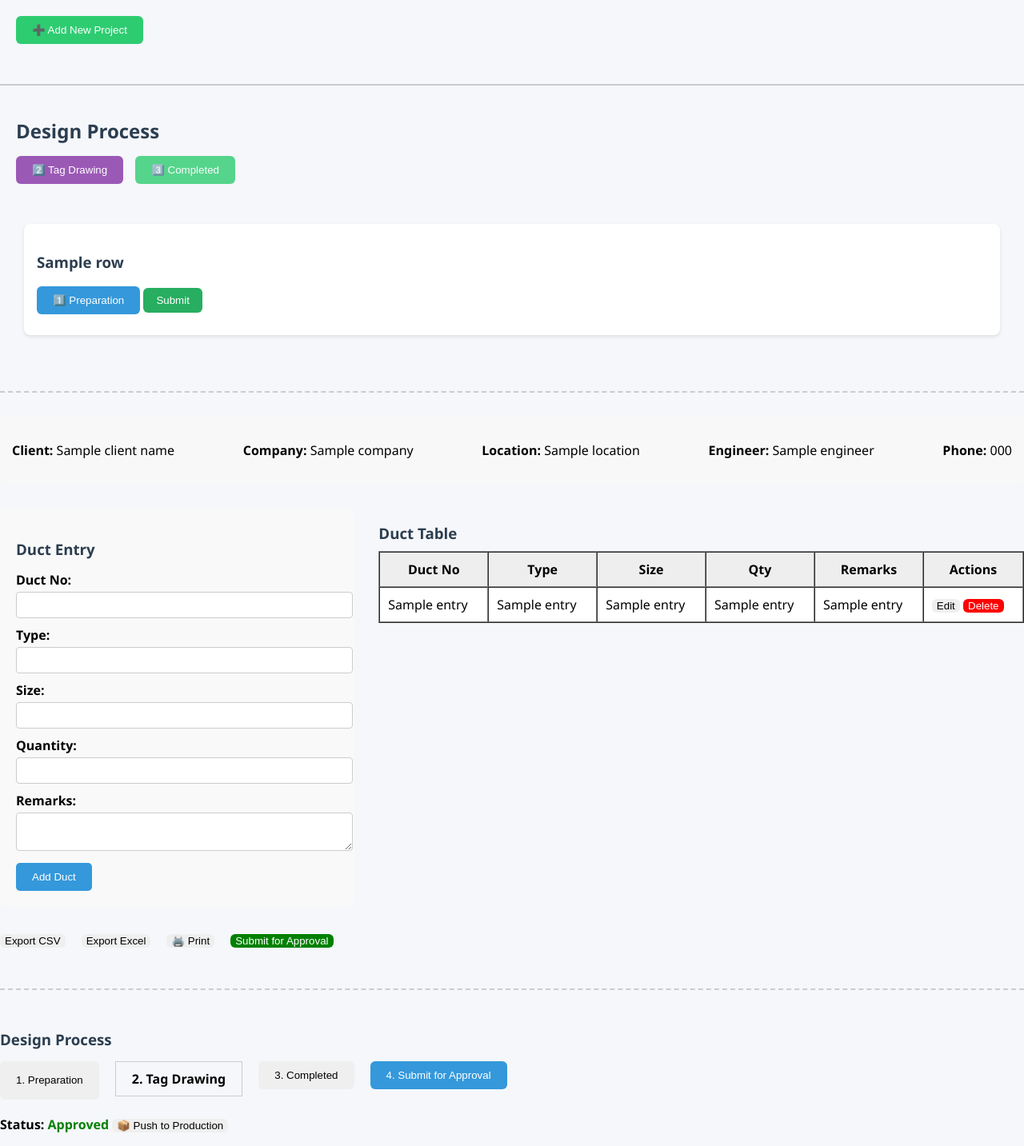
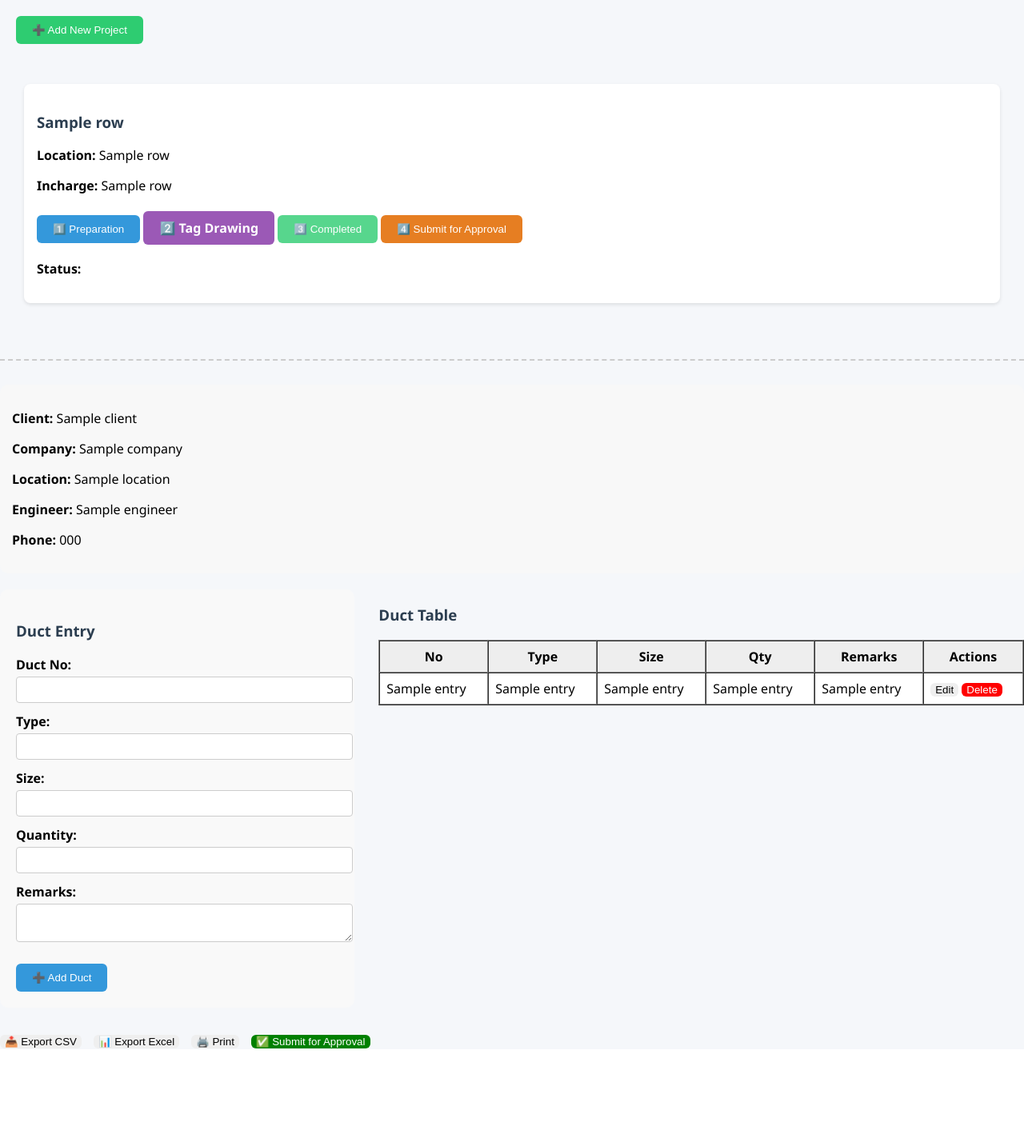
Before and after one commit to Madhan12-tech/erp-management-system, a Flask app: template templates/projects.html in a window 1280 px wide. Shown: the whole page at 80% size. After the commit the page ends 1311 px from the top, so only its background shows below. Run offline with Flask 3, Linux system fonts and the light colour scheme; the template is opened without the code that fills it: most values are stand-ins (such as "Sample title", 1, 10 or a date in 2020).

Commit message:
Update projects.html

```diff
--- a/templates/projects.html
+++ b/templates/projects.html
@@ -37,6 +37,26 @@
       border-radius: 8px;
       box-shadow: 0 2px 4px rgba(0,0,0,0.1);
     }
+    .popup, .overlay {
+      display: none;
+      position: fixed;
+      z-index: 1001;
+    }
+    .popup {
+      top: 10%; left: 50%;
+      transform: translateX(-50%);
+      width: 600px;
+      background: white;
+      padding: 25px;
+      border-radius: 12px;
+      box-shadow: 0 0 15px rgba(0,0,0,0.2);
+    }
+    .overlay {
+      top: 0; left: 0;
+      width: 100%; height: 100%;
+      background: rgba(0, 0, 0, 0.4);
+      z-index: 1000;
+    }
   </style>
 </head>
 <body>
@@ -69,28 +89,20 @@
 
     <label>Quotation RO</label>
     <input type="text" name="quotation_ro" />
-
     <label>Start Date</label>
     <input type="date" name="start_date" />
-
     <label>End Date</label>
     <input type="date" name="end_date" />
-
     <label>Location</label>
     <input type="text" name="location" />
-
     <label>GST Number</label>
     <input type="text" name="gst_number" id="gstField" readonly />
-
     <label>Address</label>
     <textarea name="address" id="addressField" rows="3" readonly></textarea>
-
     <label>Project Incharge</label>
     <input type="text" name="incharge" />
-
     <label>Notes</label>
     <textarea name="notes" rows="3"></textarea>
-
     <label>Upload Drawing File</label>
     <input type="file" name="file" />
 
@@ -101,173 +113,158 @@
     </div>
   </form>
 </div>
+<!-- Projects List -->
+<div style="padding: 20px;">
+  {% if projects %}
+    {% for row in projects %}
+      <div class="project-card">
+        <h3>{{ row[1] }}</h3>
+        <p><strong>Location:</strong> {{ row[6] }}</p>
+        <p><strong>Incharge:</strong> {{ row[9] }}</p>
+
+        <!-- 1️⃣ Preparation Button -->
+        <button onclick="openPreparationPopup({{ row[0] }})"
+                style="background: #3498db; color: white; padding: 10px 20px; margin-top: 10px;">
+          1️⃣ Preparation
+        </button>
+
+        <!-- 2️⃣ Tag Drawing Upload -->
+        <form action="/upload_drawing/{{ row[0] }}" method="POST" enctype="multipart/form-data" style="display:inline;">
+          <label for="drawing_{{ row[0] }}"
+                 style="padding: 10px 20px; background: #9b59b6; color: white; border-radius: 6px; cursor: pointer; display: inline-block;">
+            2️⃣ Tag Drawing
+          </label>
+          <input type="file" name="drawing_file" id="drawing_{{ row[0] }}"
+                 onchange="this.form.submit()" style="display:none;" />
+        </form>
+
+        <!-- 3️⃣ Completed Button (disabled) -->
+        <button disabled
+                style="background: #2ecc71; color: white; padding: 10px 20px; opacity: 0.8; margin-top: 10px;">
+          3️⃣ Completed
+        </button>
+
+        <!-- 4️⃣ Submit for Approval -->
+        <form action="/submit_sheet/{{ row[0] }}" method="POST" style="display:inline;">
+          <button type="submit"
+                  style="background: #e67e22; color: white; padding: 10px 20px; margin-top: 10px;">
+            4️⃣ Submit for Approval
+          </button>
+        </form>
+
+        <!-- Status Display -->
+        <p style="margin-top: 15px;"><strong>Status:</strong>
+          {% if row[11] == 'Design Process' %}
+            <span style="color: orange;">{{ row[11] }}</span>
+          {% elif row[11] == 'Submit for Approval' %}
+            <span style="color: blue;">{{ row[11] }}</span>
+            <a href="/review/{{ row[0] }}"><button>🔍 Review</button></a>
+          {% elif row[11] == 'Approved' %}
+            <span style="color: green;">{{ row[11] }}</span>
+            <a href="/push_to_production/{{ row[0] }}"><button>📦 Push to Production</button></a>
+          {% endif %}
+        </p>
+      </div>
+
+      <!-- Preparation Popup (per project) -->
+      <div class="popup" id="popup_{{ row[0] }}">
+        <h3>Preparation - {{ row[1] }}</h3>
+        <form action="/add_measurement" method="POST">
+          <input type="hidden" name="project_id" value="{{ row[0] }}" />
+          <label>Client Name:</label>
+          <input type="text" name="client_name" required />
+          <label>Company Name:</label>
+          <input type="text" name="company_name" required />
+          <label>Location:</label>
+          <input type="text" name="project_location" required />
+          <label>Site Engineer:</label>
+          <input type="text" name="engineer_name" required />
+          <label>Phone:</label>
+          <input type="text" name="phone" required />
+
+          <div style="text-align: right; margin-top: 15px;">
+            <button type="submit" style="background: #27ae60; color: white; padding: 8px 16px;">Save & Continue</button>
+            <button type="button" onclick="closePopup({{ row[0] }})"
+                    style="margin-left: 10px; background: #ccc; padding: 8px 16px;">Cancel</button>
+          </div>
+        </form>
+      </div>
+      <div class="overlay" id="overlay_{{ row[0] }}" onclick="closePopup({{ row[0] }})"></div>
+    {% endfor %}
+  {% else %}
+    <p>No projects found.</p>
+  {% endif %}
+</div>
 
 <script>
-  // Vendor dropdown auto-fill GST and Address
+  function openPreparationPopup(id) {
+    document.getElementById('popup_' + id).style.display = 'block';
+    document.getElementById('overlay_' + id).style.display = 'block';
+  }
+  function closePopup(id) {
+    document.getElementById('popup_' + id).style.display = 'none';
+    document.getElementById('overlay_' + id).style.display = 'none';
+  }
+  function closeAddProjectPopup() {
+    document.getElementById('addProjectPopup').style.right = '-500px';
+  }
   function autoFillVendor() {
     const dropdown = document.getElementById("vendorDropdown");
     const selected = dropdown.options[dropdown.selectedIndex];
     document.getElementById("gstField").value = selected.getAttribute("data-gst") || '';
     document.getElementById("addressField").value = selected.getAttribute("data-address") || '';
   }
-
-  // Close Add Project popup by sliding out
-  function closeAddProjectPopup() {
-    document.getElementById('addProjectPopup').style.right = '-500px';
-  }
 </script>
-<!-- Design Process Section -->
-<div style="padding: 20px; margin-top: 30px; border-top: 2px solid #ccc;">
-  <h2 style="margin-bottom: 15px;">Design Process</h2>
-  <div style="display: flex; flex-wrap: wrap; gap: 15px;">
-
-    <!-- Preparation Button (Opens Preparation Popup for each project) -->
-    <!-- We'll generate these buttons inside the project cards below -->
-
-    <!-- Tag Drawing Upload Button -->
-    <button onclick="document.getElementById('uploadDrawing').click()"
-            style="background: #9b59b6; color: white; padding: 10px 20px; border: none; border-radius: 6px;">
-      2️⃣ Tag Drawing
-    </button>
-    <input type="file" id="uploadDrawing" style="display: none;" onchange="alert('Drawing uploaded!')" />
-
-    <!-- Completed Button -->
-    <button disabled
-            style="background: #2ecc71; color: white; padding: 10px 20px; border: none; border-radius: 6px; opacity: 0.8;">
-      3️⃣ Completed
-    </button>
-
-  </div>
-</div>
-
-<!-- Projects List -->
-<div style="padding: 20px;">
-  {% if projects %}
-    {% for row in projects %}
-      <div class="project-card">
-        <h3>{{ row[1] }}</h3>
-        <!-- Other details can be added here -->
-
-        <!-- Preparation Button -->
-        <button onclick="openPreparationPopup({{ row[0] }})"
-                style="background: #3498db; color: white; padding: 10px 20px; margin-bottom: 10px;">
-          1️⃣ Preparation
-        </button>
-
-        <!-- Submit Sheet Form -->
-        <form action="/submit_sheet/{{ row[0] }}" method="POST" style="display:inline;">
-          <button type="submit" style="background: #27ae60; color: white; padding: 8px 16px;">Submit</button>
-        </form>
-      </div>
-    {% endfor %}
-  {% else %}
-    <p>No projects found.</p>
-  {% endif %}
-</div>
-
-<!-- Preparation Popup -->
-<div id="preparationPopup" style="display: none; position: fixed; top: 10%; left: 50%; transform: translateX(-50%);
-  width: 600px; background: white; border-radius: 12px; box-shadow: 0 0 15px rgba(0,0,0,0.2);
-  z-index: 1000; padding: 25px;">
-  <h3 style="margin-bottom: 20px;">Preparation Details</h3>
-  <form action="/add_measurement" method="POST">
-    <input type="hidden" name="project_id" value="" />
-
-    <div style="margin-bottom: 15px;">
-      <label>Client Name:</label>
-      <input type="text" name="client_name" required />
-    </div>
-    <div style="margin-bottom: 15px;">
-      <label>Company Name:</label>
-      <input type="text" name="company_name" required />
-    </div>
-    <div style="margin-bottom: 15px;">
-      <label>Project Location:</label>
-      <input type="text" name="project_location" required />
-    </div>
-    <div style="margin-bottom: 15px;">
-      <label>Site Engineer:</label>
-      <input type="text" name="engineer_name" required />
-    </div>
-    <div style="margin-bottom: 15px;">
-      <label>Phone Number:</label>
-      <input type="text" name="phone" required />
-    </div>
-
-    <div style="text-align: right; margin-top: 20px;">
-      <button type="submit" style="background: #27ae60; color: white; padding: 8px 16px;">Save & Continue</button>
-      <button type="button" onclick="closePreparationPopup()" style="margin-left: 10px; background: #ccc; padding: 8px 16px;">Cancel</button>
-    </div>
-  </form>
-</div>
-
-<!-- Overlay -->
-<div id="overlay" style="display: none; position: fixed; top: 0; left: 0; width: 100%; height: 100%;
-  background: rgba(0, 0, 0, 0.4); z-index: 900;" onclick="closePreparationPopup()"></div>
-
-<script>
-  // Open Preparation popup and set project_id dynamically
-  function openPreparationPopup(projectId) {
-    document.getElementById('preparationPopup').style.display = 'block';
-    document.getElementById('overlay').style.display = 'block';
-    const projectIdInput = document.querySelector('#preparationPopup input[name="project_id"]');
-    if (projectIdInput) {
-      projectIdInput.value = projectId;
-    }
-  }
-
-  // Close Preparation popup and overlay
-  function closePreparationPopup() {
-    document.getElementById('preparationPopup').style.display = 'none';
-    document.getElementById('overlay').style.display = 'none';
-  }
-</script>
-<!-- Only show this section after Save & Continue on Preparation -->
+<!-- Duct Entry Section (Visible after Preparation Save & Continue) -->
 <div id="ductEntrySection" style="margin-top: 40px; border-top: 2px dashed #ccc; padding-top: 30px;">
 
-  <!-- Display project/client info at top -->
-  <div style="display: flex; justify-content: space-between; flex-wrap: wrap; background: #f8f8f8; padding: 15px; border-radius: 10px;">
-    <p><strong>Client:</strong> {{ client_name }}</p>
-    <p><strong>Company:</strong> {{ company }}</p>
-    <p><strong>Location:</strong> {{ location }}</p>
-    <p><strong>Engineer:</strong> {{ engineer }}</p>
-    <p><strong>Phone:</strong> {{ phone }}</p>
+  <!-- Display client/project info -->
+  {% if selected_project %}
+  <div style="background: #f8f8f8; padding: 15px; border-radius: 10px; margin-bottom: 20px;">
+    <p><strong>Client:</strong> {{ selected_project.client }}</p>
+    <p><strong>Company:</strong> {{ selected_project.company }}</p>
+    <p><strong>Location:</strong> {{ selected_project.location }}</p>
+    <p><strong>Engineer:</strong> {{ selected_project.engineer }}</p>
+    <p><strong>Phone:</strong> {{ selected_project.phone }}</p>
   </div>
 
-  <div style="display: flex; margin-top: 30px; gap: 30px;">
+  <div style="display: flex; gap: 30px; flex-wrap: wrap;">
 
-    <!-- Left: Duct Entry Form -->
+    <!-- Duct Entry Form -->
     <div style="flex: 1; background: #f9f9f9; padding: 20px; border-radius: 10px;">
-      <h3 style="margin-bottom: 15px;">Duct Entry</h3>
+      <h3>Duct Entry</h3>
       <form action="/add_duct" method="POST">
-        <input type="hidden" name="project_id" value="{{ project_id }}" />
+        <input type="hidden" name="project_id" value="{{ selected_project.id }}" />
 
         <label>Duct No:</label>
-        <input type="text" name="duct_no" required style="width: 100%; margin-bottom: 10px; padding: 8px;" />
+        <input type="text" name="duct_no" required />
 
         <label>Type:</label>
-        <input type="text" name="duct_type" required style="width: 100%; margin-bottom: 10px; padding: 8px;" />
+        <input type="text" name="duct_type" required />
 
         <label>Size:</label>
-        <input type="text" name="duct_size" required style="width: 100%; margin-bottom: 10px; padding: 8px;" />
+        <input type="text" name="duct_size" required />
 
         <label>Quantity:</label>
-        <input type="number" name="quantity" required style="width: 100%; margin-bottom: 10px; padding: 8px;" />
+        <input type="number" name="quantity" required />
 
         <label>Remarks:</label>
-        <textarea name="remarks" style="width: 100%; margin-bottom: 10px; padding: 8px;"></textarea>
+        <textarea name="remarks"></textarea>
 
-        <button type="submit" style="background: #3498db; color: white; padding: 10px 20px; border: none; border-radius: 5px;">Add Duct</button>
+        <button type="submit"
+                style="background: #3498db; color: white; padding: 10px 20px; margin-top: 10px;">
+          ➕ Add Duct
+        </button>
       </form>
     </div>
 
-    <!-- Right: Live Duct Table -->
+    <!-- Duct Table -->
     <div style="flex: 2;">
-      <h3 style="margin-bottom: 10px;">Duct Table</h3>
-      <table border="1" cellpadding="10" cellspacing="0" width="100%" style="background: white;">
-        <thead>
-          <tr style="background: #eee;">
-            <th>Duct No</th>
+      <h3>Duct Table</h3>
+      <table border="1" cellpadding="8" cellspacing="0" style="width: 100%; background: white;">
+        <thead style="background: #eee;">
+          <tr>
+            <th>No</th>
             <th>Type</th>
             <th>Size</th>
             <th>Qty</th>
@@ -285,7 +282,7 @@
             <td>{{ d[6] }}</td>
             <td>
               <a href="/edit_duct/{{ d[0] }}"><button>Edit</button></a>
-              <a href="/delete_duct/{{ d[0] }}" onclick="return confirm('Delete this duct?')">
+              <a href="/delete_duct/{{ d[0] }}" onclick="return confirm('Are you sure?')">
                 <button style="background: red; color: white;">Delete</button>
               </a>
             </td>
@@ -294,89 +291,44 @@
         </tbody>
       </table>
     </div>
-
   </div>
 
-  <!-- Bottom Buttons -->
-  <div style="margin-top: 30px; display: flex; gap: 20px;">
-    <a href="/export_csv/{{ project_id }}"><button>Export CSV</button></a>
-    <a href="/export_excel/{{ project_id }}"><button>Export Excel</button></a>
+  <!-- Export + Submit Buttons -->
+  <div style="margin-top: 30px; display: flex; gap: 15px;">
+    <a href="/export_csv/{{ selected_project.id }}"><button>📤 Export CSV</button></a>
+    <a href="/export_excel/{{ selected_project.id }}"><button>📊 Export Excel</button></a>
     <a href="javascript:window.print();"><button>🖨️ Print</button></a>
-    <form action="/submit_sheet/{{ project_id }}" method="POST" style="display:inline;">
-      <button type="submit" style="background: green; color: white;">Submit for Approval</button>
+    <form action="/submit_sheet/{{ selected_project.id }}" method="POST" style="display:inline;">
+      <button type="submit" style="background: green; color: white;">✅ Submit for Approval</button>
     </form>
   </div>
+  {% endif %}
 </div>
 
-<!-- Design Process Buttons (Stage Controls) -->
-<div id="designProcessStages" style="margin-top: 50px; border-top: 2px dashed #ccc; padding-top: 30px;">
-  <h3 style="margin-bottom: 15px;">Design Process</h3>
-
-  <div style="display: flex; gap: 20px; flex-wrap: wrap;">
-
-    <!-- Preparation Stage -->
-    <button onclick="openPreparationPopup({{ project_id }})" style="padding: 10px 20px;">1. Preparation</button>
-
-    <!-- Tag Drawing Upload -->
-    <form action="/upload_drawing/{{ project_id }}" method="POST" enctype="multipart/form-data">
-      <label for="drawing_file" style="padding: 10px 20px; border: 1px solid #ccc; cursor: pointer;">2. Tag Drawing</label>
-      <input type="file" name="drawing_file" id="drawing_file" style="display:none;" onchange="this.form.submit();" />
-    </form>
-
-    <!-- Mark Completed -->
-    <form action="/mark_completed/{{ project_id }}" method="POST">
-      <button type="submit" style="padding: 10px 20px;">3. Completed</button>
-    </form>
-
-    <!-- Submit for Approval -->
-    <form action="/submit_sheet/{{ project_id }}" method="POST">
-      <button type="submit" style="background: #3498db; color: white; padding: 10px 20px;">4. Submit for Approval</button>
-    </form>
-
-  </div>
-
-  <!-- Show Status -->
-  <div style="margin-top: 20px;">
-    <p><strong>Status:</strong>
-      {% if approval_status == "Design Process" %}
-        <span style="color: orange; font-weight: bold;">{{ approval_status }}</span>
-      {% elif approval_status == "Submit for Approval" %}
-        <span style="color: blue; font-weight: bold;">{{ approval_status }}</span>
-        <a href="/review/{{ project_id }}"><button>🔍 Review</button></a>
-      {% elif approval_status == "Approved" %}
-        <span style="color: green; font-weight: bold;">{{ approval_status }}</span>
-        <a href="/push_to_production/{{ project_id }}"><button>📦 Push to Production</button></a>
-      {% endif %}
-    </p>
-  </div>
-</div>
-<script>
-  // Toggle Add Project Popup sliding in/out
-  function openAddProjectPopup() {
-    document.getElementById('addProjectPopup').style.right = '0';
+<!-- Popup Styling (used for preparation modals) -->
+<style>
+  .popup {
+    display: none;
+    position: fixed;
+    top: 10%;
+    left: 50%;
+    transform: translateX(-50%);
+    width: 500px;
+    background: white;
+    z-index: 1001;
+    padding: 20px;
+    border-radius: 12px;
+    box-shadow: 0 0 15px rgba(0,0,0,0.2);
   }
-  function closeAddProjectPopup() {
-    document.getElementById('addProjectPopup').style.right = '-500px';
+  .overlay {
+    display: none;
+    position: fixed;
+    top: 0; left: 0;
+    width: 100%; height: 100%;
+    background: rgba(0,0,0,0.4);
+    z-index: 1000;
   }
-
-  // Filter project cards by search (if you add a search input with id="projectSearch")
-  function filterProjects() {
-    const input = document.getElementById('projectSearch').value.toLowerCase();
-    const cards = document.getElementsByClassName('project-card');
-    for (let i = 0; i < cards.length; i++) {
-      const text = cards[i].innerText.toLowerCase();
-      cards[i].style.display = text.includes(input) ? '' : 'none';
-    }
-  }
-
-  // Optional: close Add Project popup when clicking outside popup area
-  window.onclick = function(event) {
-    const popup = document.getElementById('addProjectPopup');
-    if (event.target === popup) {
-      closeAddProjectPopup();
-    }
-  };
+</style>
 </script>
-
 </body>
 </html>
```
